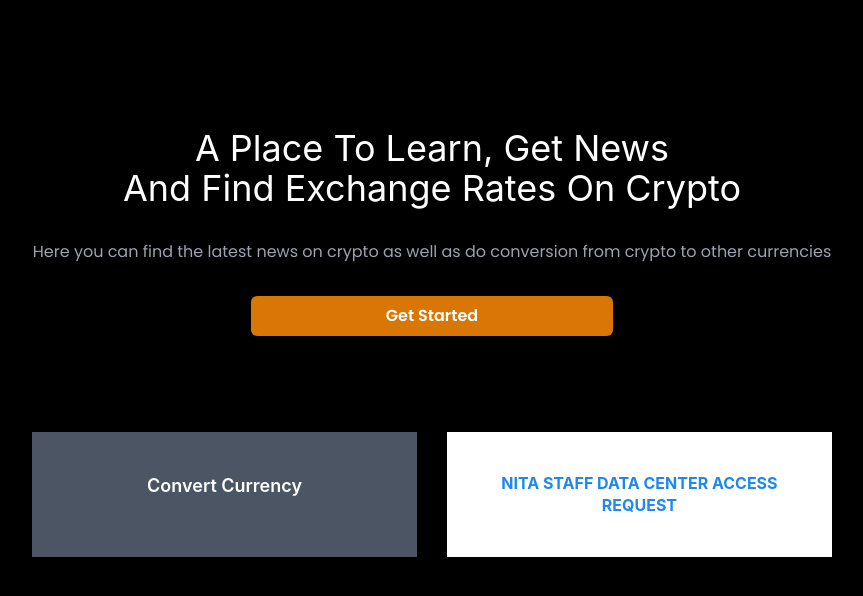
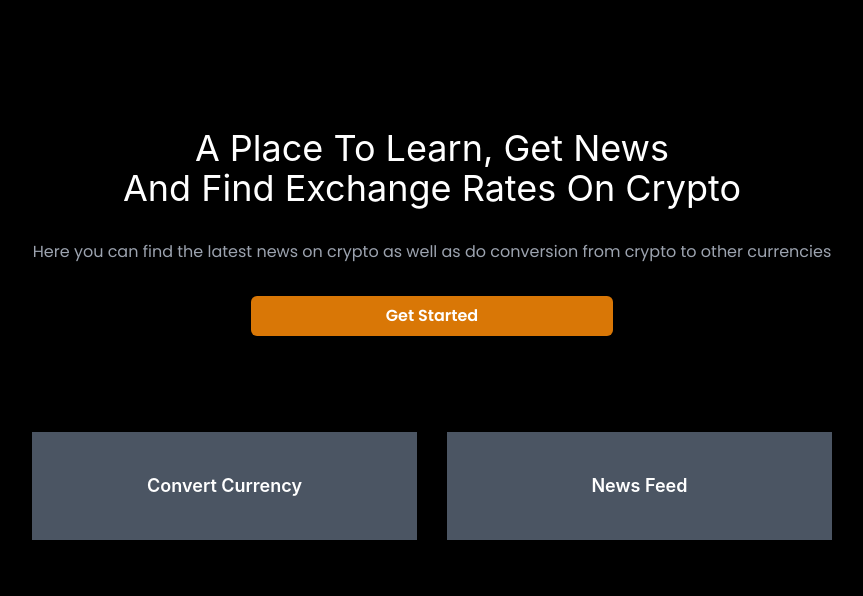
Before and after one commit to JaySwithin/crypto-web, a React (Create React App) app: page / in a window 1280 px wide. Shown: the top 596 px of the page, without its empty margins (208-1071 px from the left). Built offline with nearby package versions, Linux system fonts and the light colour scheme; the HTML template or start-up script is replaced by a standard one.

Commit message:
Minor progress

```diff
--- a/src/components/Display.js
+++ b/src/components/Display.js
@@ -85,9 +85,9 @@ function Display() {
               </div>
             </div>
             <div uk-scrollspy="cls: uk-animation-slide-right; repeat: true">
-              <div class="uk-card uk-card-body uk-card-padding-responsive uk-card-default uk-card-hover">
+              <div class="uk-card uk-card-body uk-card-padding-responsive uk-card-default bg-gray-600">
                 <div class="uk-text-center">
-                  <h3 class="uk-text-muted uk-text-bold uk-text-primary">NITA STAFF DATA CENTER ACCESS REQUEST</h3>
+                  <h3 class="text-center text-lg font-semibold text-white">News Feed</h3>
 
                 </div>
               </div>
```
